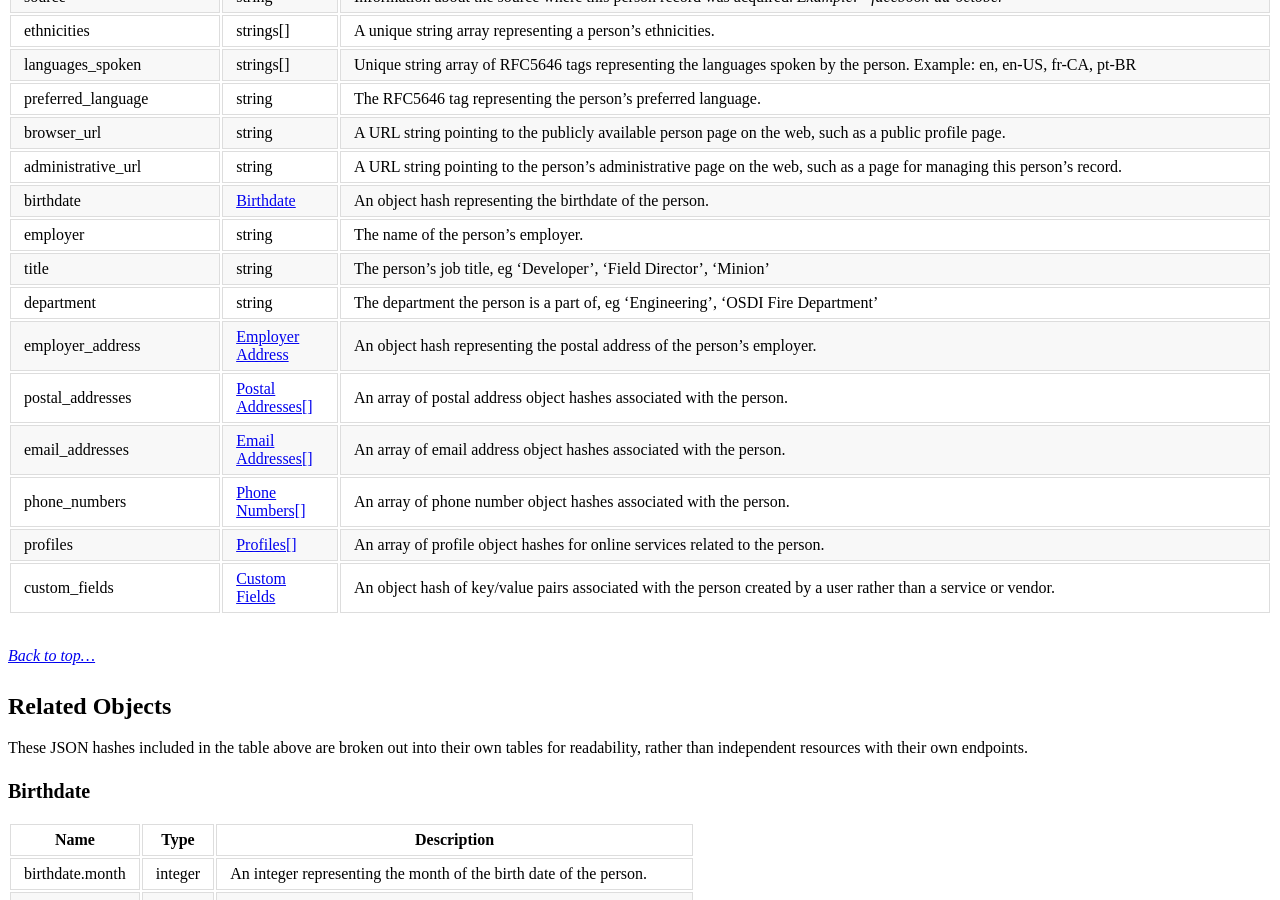
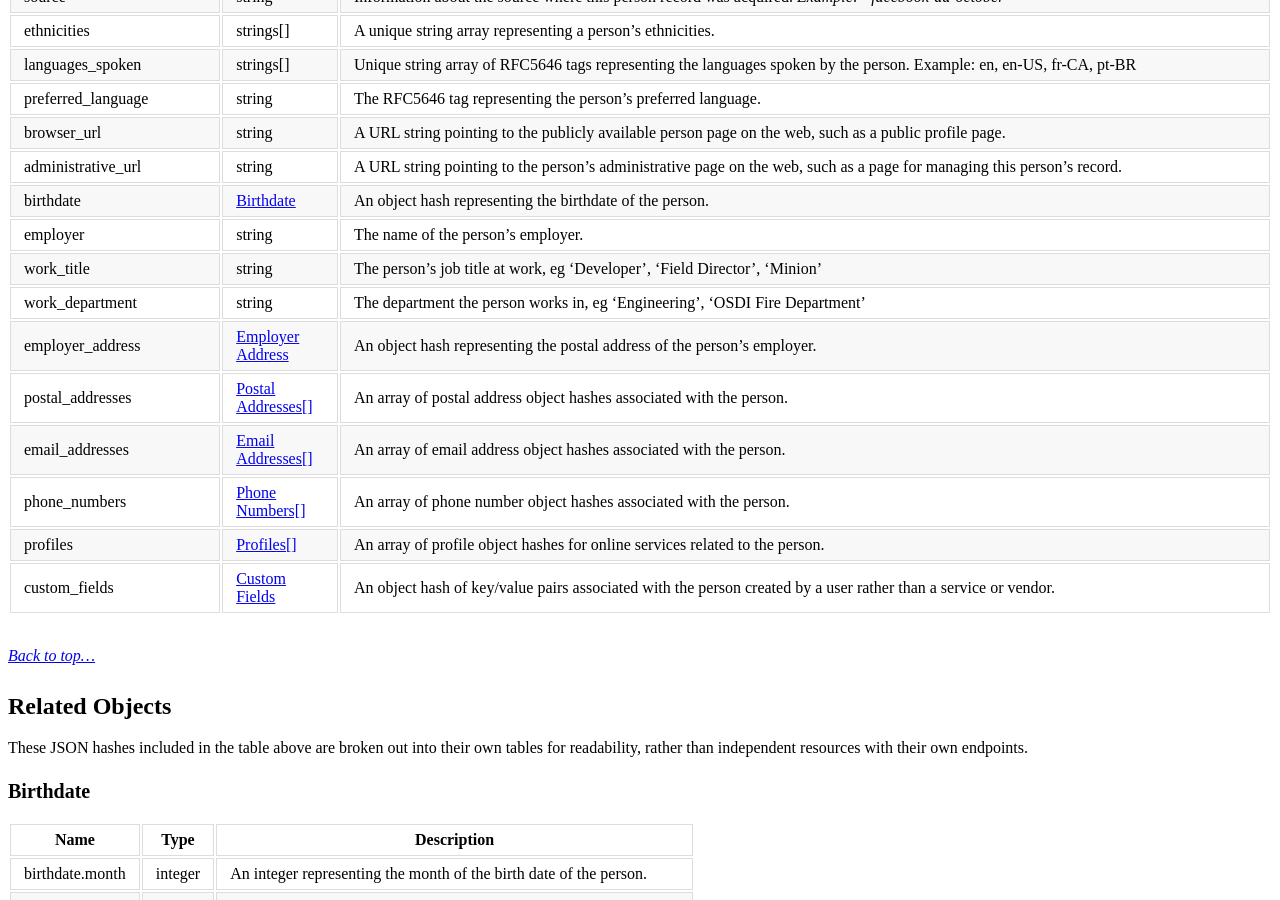
Before and after one commit to opensupporter/osdi-docs, a Jekyll site: the page built from people.md, in a window 1280 px wide and 900 px high, scrolled down 2884 px. Built offline with Jekyll 4.4.1, drawn with Linux system fonts in a browser that asks for light colours; a style sheet for code colours, icons or effects is not loaded.

Commit message:
cmte tweaks

```diff
--- a/people.md
+++ b/people.md
@@ -71,8 +71,8 @@
 |administrative_url		|string		|A URL string pointing to the person's administrative page on the web, such as a page for managing this person's record.
 |birthdate	|[Birthdate](#birthdate)    |An object hash representing the birthdate of the person.
 |employer|string    |The name of the person's employer.
-|title   |string   | The person's job title, eg 'Developer', 'Field Director', 'Minion'
-|department|string | The department the person is a part of, eg 'Engineering', 'OSDI Fire Department'
+|work_title   |string   | The person's job title at work, eg 'Developer', 'Field Director', 'Minion'
+|work_department|string | The department the person works in, eg 'Engineering', 'OSDI Fire Department'
 |employer_address|[Employer Address](#employer-address)    |An object hash representing the postal address of the person's employer.
 |postal_addresses      |[Postal Addresses[]](#postal-addresses)   |An array of postal address object hashes associated with the person.
 |email_addresses	|[Email Addresses[]](#email-addresses)   |An array of email address object hashes associated with the person.
```
